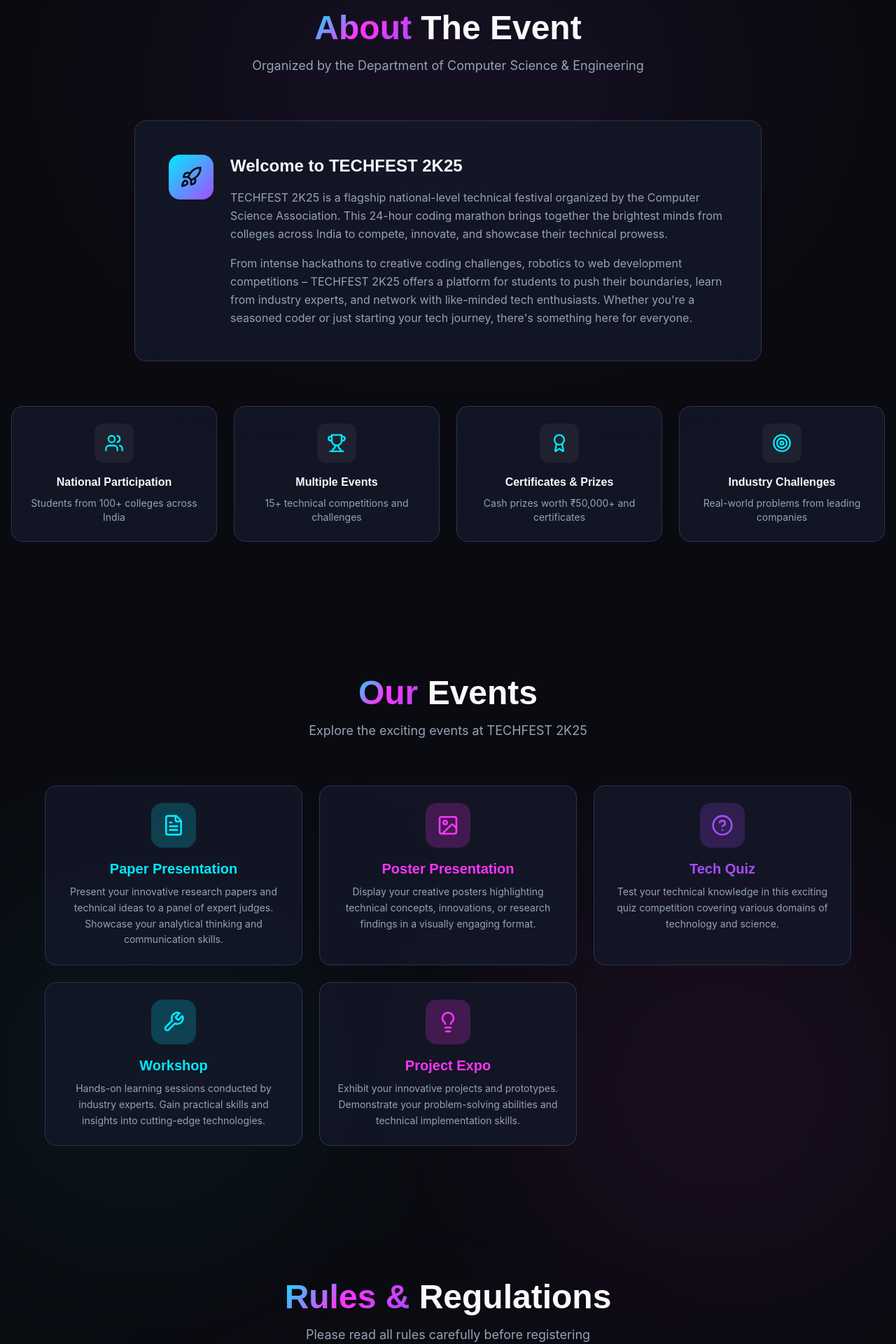
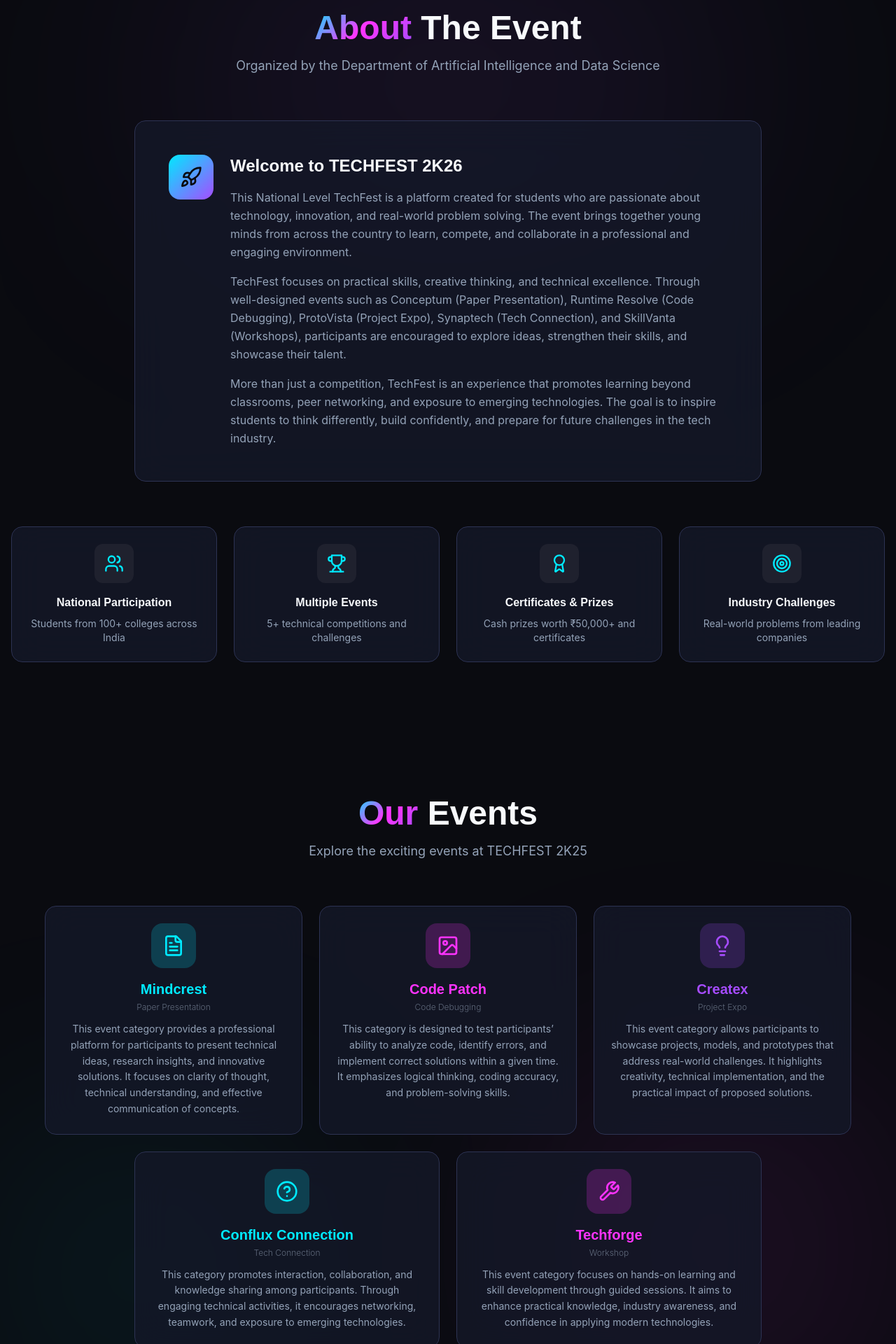
Before and after one commit to techfest2k26/2k26-Website, a React (Vite) app: page / in a window 1280 px wide. Shown: the part 880-2800 px from the top of the page at 70% size. Built offline with nearby package versions, Linux system fonts and the light colour scheme; the HTML template or start-up script is replaced by a standard one.

Commit message:
Updated events, footer, and navigation

```diff
--- a/index.html
+++ b/index.html
@@ -4,6 +4,7 @@
     <meta charset="UTF-8" />
     <meta name="viewport" content="width=device-width, initial-scale=1.0" />
     <title>Tech Fest 2K26</title>
+    <link rel="icon" href="/src/images/AIQUBIT (9).png" type="image/png">
   </head>
 
   <body>
--- a/src/components/AboutSection.tsx
+++ b/src/components/AboutSection.tsx
@@ -10,7 +10,7 @@ const AboutSection = () => {
     {
       icon: Trophy,
       title: "Multiple Events",
-      description: "15+ technical competitions and challenges",
+      description: "5+ technical competitions and challenges",
     },
     {
       icon: Award,
@@ -36,7 +36,7 @@ const AboutSection = () => {
             <span className="neon-text-gradient">About</span> The Event
           </h2>
           <p className="text-muted-foreground text-lg max-w-2xl mx-auto mt-4">
-            Organized by the Department of Computer Science & Engineering
+            Organized by the Department of Artificial Intelligence and Data Science
           </p>
         </div>
 
@@ -49,21 +49,16 @@ const AboutSection = () => {
             <div>
               <h3 className="text-2xl font-heading font-bold text-foreground mb-4 flex items-center gap-3">
                 <Lightbulb className="w-6 h-6 text-neon-cyan md:hidden" />
-                Welcome to TECHFEST 2K25
+                Welcome to TECHFEST 2K26
               </h3>
               <p className="text-muted-foreground leading-relaxed mb-4">
-                TECHFEST 2K25 is a flagship national-level technical festival organized by the
-                Computer Science Association. This 24-hour coding marathon brings together the
-                brightest minds from colleges across India to compete, innovate, and showcase
-                their technical prowess.
+                This National Level TechFest is a platform created for students who are passionate about technology, innovation, and real-world problem solving. The event brings together young minds from across the country to learn, compete, and collaborate in a professional and engaging environment.
+              </p>
+              <p className="text-muted-foreground leading-relaxed mb-4">
+                TechFest focuses on practical skills, creative thinking, and technical excellence. Through well-designed events such as Conceptum (Paper Presentation), Runtime Resolve (Code Debugging), ProtoVista (Project Expo), Synaptech (Tech Connection), and SkillVanta (Workshops), participants are encouraged to explore ideas, strengthen their skills, and showcase their talent.
               </p>
               <p className="text-muted-foreground leading-relaxed">
-                From intense hackathons to creative coding challenges, robotics to web development
-                competitions – TECHFEST 2K25 offers a platform for students to push their boundaries,
-                learn from industry experts, and network with like-minded tech enthusiasts. Whether
-                you're a seasoned coder or just starting your tech journey, there's something here
-                for everyone.
-              </p>
+                More than just a competition, TechFest is an experience that promotes learning beyond classrooms, peer networking, and exposure to emerging technologies. The goal is to inspire students to think differently, build confidently, and prepare for future challenges in the tech industry.              </p>
             </div>
           </div>
         </div>
--- a/src/components/EventDetailsSection.tsx
+++ b/src/components/EventDetailsSection.tsx
@@ -4,32 +4,37 @@ const EventDetailsSection = () => {
   const events = [
     {
       icon: FileText,
-      title: "Paper Presentation",
-      description: "Present your innovative research papers and technical ideas to a panel of expert judges. Showcase your analytical thinking and communication skills.",
+      title: "Mindcrest",
+      formalName: "Paper Presentation",
+      description: "This event category provides a professional platform for participants to present technical ideas, research insights, and innovative solutions. It focuses on clarity of thought, technical understanding, and effective communication of concepts.",
       color: "neon-cyan",
     },
     {
       icon: Image,
-      title: "Poster Presentation",
-      description: "Display your creative posters highlighting technical concepts, innovations, or research findings in a visually engaging format.",
+      title: "Code Patch",
+      formalName: "Code Debugging",
+      description: "This category is designed to test participants’ ability to analyze code, identify errors, and implement correct solutions within a given time. It emphasizes logical thinking, coding accuracy, and problem-solving skills.",
       color: "neon-pink",
     },
     {
-      icon: HelpCircle,
-      title: "Tech Quiz",
-      description: "Test your technical knowledge in this exciting quiz competition covering various domains of technology and science.",
+      icon: Lightbulb,
+      title: "Createx",
+      formalName: "Project Expo",
+      description: "This event category allows participants to showcase projects, models, and prototypes that address real-world challenges. It highlights creativity, technical implementation, and the practical impact of proposed solutions.",
       color: "neon-violet",
     },
     {
-      icon: Wrench,
-      title: "Workshop",
-      description: "Hands-on learning sessions conducted by industry experts. Gain practical skills and insights into cutting-edge technologies.",
+      icon: HelpCircle,
+      title: "Conflux Connection",
+      formalName: "Tech Connection",
+      description: "This category promotes interaction, collaboration, and knowledge sharing among participants. Through engaging technical activities, it encourages networking, teamwork, and exposure to emerging technologies.",
       color: "neon-cyan",
     },
     {
-      icon: Lightbulb,
-      title: "Project Expo",
-      description: "Exhibit your innovative projects and prototypes. Demonstrate your problem-solving abilities and technical implementation skills.",
+      icon: Wrench,
+      title: "Techforge",
+      formalName: "Workshop",
+      description: "This event category focuses on hands-on learning and skill development through guided sessions. It aims to enhance practical knowledge, industry awareness, and confidence in applying modern technologies.",
       color: "neon-pink",
     },
   ];
@@ -73,8 +78,10 @@ const EventDetailsSection = () => {
         </div>
 
         {/* Events Grid */}
-        <div className="grid grid-cols-1 md:grid-cols-2 lg:grid-cols-3 gap-6 max-w-6xl mx-auto">
-          {events.map((event, index) => {
+        <div className="max-w-6xl mx-auto space-y-6">
+          {/* First Row - 3 Cards */}
+          <div className="grid grid-cols-1 md:grid-cols-2 lg:grid-cols-3 gap-6">
+            {events.slice(0, 3).map((event, index) => {
               const colors = colorClasses[event.color as keyof typeof colorClasses];
               return (
                 <div
@@ -87,9 +94,43 @@ const EventDetailsSection = () => {
                       <event.icon className={`w-8 h-8 ${colors.text}`} />
                     </div>
                     <div>
-                    <h4 className={`font-heading font-bold text-xl ${colors.text} mb-2`}>
+                      <h4 className={`font-heading font-bold text-xl ${colors.text} mb-1`}>
                         {event.title}
                       </h4>
+                      <p className="text-xs text-muted-foreground/60 font-light mb-3">
+                        {event.formalName}
+                      </p>
+                      <p className="text-sm text-muted-foreground leading-relaxed">
+                        {event.description}
+                      </p>
+                    </div>
+                  </div>
+                </div>
+              );
+            })}
+          </div>
+
+          {/* Second Row - 2 Cards Centered */}
+          <div className="grid grid-cols-1 md:grid-cols-2 gap-6 max-w-4xl mx-auto">
+            {events.slice(3).map((event, index) => {
+              const colors = colorClasses[event.color as keyof typeof colorClasses];
+              return (
+                <div
+                  key={event.title}
+                  className={`glass-card p-6 group transition-all duration-300 ${colors.border} ${colors.glow}`}
+                  style={{ animationDelay: `${(index + 3) * 0.1}s` }}
+                >
+                  <div className="flex flex-col items-center text-center gap-4">
+                    <div className={`w-16 h-16 rounded-2xl ${colors.bg} flex items-center justify-center transition-transform duration-300 group-hover:scale-110`}>
+                      <event.icon className={`w-8 h-8 ${colors.text}`} />
+                    </div>
+                    <div>
+                      <h4 className={`font-heading font-bold text-xl ${colors.text} mb-1`}>
+                        {event.title}
+                      </h4>
+                      <p className="text-xs text-muted-foreground/60 font-light mb-3">
+                        {event.formalName}
+                      </p>
                       <p className="text-sm text-muted-foreground leading-relaxed">
                         {event.description}
                       </p>
@@ -100,6 +141,7 @@ const EventDetailsSection = () => {
             })}
           </div>
         </div>
+      </div>
     </section>
   );
 };
--- a/src/components/Footer.tsx
+++ b/src/components/Footer.tsx
@@ -1,10 +1,14 @@
 import { Mail, Phone, MapPin, Cpu, Code2 } from "lucide-react";
 
 const Footer = () => {
-  const coordinators = [
-    { name: "John Doe", role: "Event Coordinator", phone: "+91 98765 43210" },
-    { name: "Jane Smith", role: "Technical Lead", phone: "+91 98765 43211" },
-    { name: "Mike Johnson", role: "Registration Head", phone: "+91 98765 43212" },
+  const staffCoordinators = [
+    { name: "Ms.T.Sanmathi", role: "Event Coordinator", phone: "+91 635837 88872" },
+    { name: "Mrs.K.Kiruthika", role: "Technical Lead", phone: "+91 98765 43211" },
+  ];
+
+  const studentCoordinators = [
+    { name: "Deepak U K", role: "Registration Head", phone: "+91 93452 11194" },
+    { name: "Viyash S", role: "Event Manager", phone: "+91 82203 34059" },
   ];
 
   return (
@@ -22,7 +26,7 @@ const Footer = () => {
               </div>
               <div>
                 <h3 className="font-heading font-bold text-xl neon-text-gradient">
-                  TECHFEST 2K25
+                  TECHFEST 2K26
                 </h3>
                 <p className="text-sm text-muted-foreground">
                   A National Level Technical Fest
@@ -30,16 +34,15 @@ const Footer = () => {
               </div>
             </div>
             <p className="text-muted-foreground mb-6 max-w-md">
-              Organized by the Department of Computer Science & Engineering in
-              association with Computer Science Association. Join us for 24 hours
-              of innovation, coding, and competition.
+              Organized by the Department of Artificial Intelligence and Data Science in
+              association with AiQubi Association. Join us for innovation, coding, and competition.
             </p>
             <div className="flex items-center gap-3">
               <div className="w-10 h-10 rounded-lg bg-gradient-to-br from-neon-pink to-neon-violet flex items-center justify-center">
                 <Code2 className="w-5 h-5 text-primary-foreground" />
               </div>
               <span className="font-heading font-semibold text-foreground">
-                CSE Association
+                AiQubit Association
               </span>
             </div>
           </div>
@@ -53,9 +56,9 @@ const Footer = () => {
               <li className="flex items-start gap-3">
                 <MapPin className="w-5 h-5 text-neon-cyan shrink-0 mt-0.5" />
                 <span className="text-muted-foreground text-sm">
-                  ABC College of Engineering<br />
-                  123 Tech Street, Innovation City<br />
-                  State - 123456
+                  Karpagam Academy of Higher Education<br />
+                  Pollachi Main Road, Eachanari Post<br />
+                  Coimbatore - 641 021,<br /> Tamil Nadu, India.
                 </span>
               </li>
               <li className="flex items-center gap-3">
@@ -64,7 +67,7 @@ const Footer = () => {
                   href="mailto:techfest@college.edu"
                   className="text-muted-foreground text-sm hover:text-primary transition-colors"
                 >
-                  techfest@college.edu
+                  techfest2k26@gmail.com
                 </a>
               </li>
             </ul>
@@ -75,21 +78,47 @@ const Footer = () => {
             <h4 className="font-heading font-bold text-lg text-foreground mb-6">
               Event Coordinators
             </h4>
-            <ul className="space-y-4">
-              {coordinators.map((coordinator) => (
+            <div className="grid grid-cols-1 md:grid-cols-2 gap-6">
+              {/* Staff Coordinators */}
+              <div>
+                <h5 className="font-semibold text-sm text-neon-cyan mb-3">Staff Coordinators</h5>
+                <ul className="space-y-3">
+                  {staffCoordinators.map((coordinator) => (
                     <li key={coordinator.name} className="text-sm">
                       <p className="font-semibold text-foreground">{coordinator.name}</p>
-                  <p className="text-muted-foreground">{coordinator.role}</p>
+                      <p className="text-muted-foreground text-xs">{coordinator.role}</p>
                       <a
                         href={`tel:${coordinator.phone.replace(/\s/g, '')}`}
                         className="flex items-center gap-2 text-neon-cyan hover:text-primary transition-colors mt-1"
                       >
-                    <Phone className="w-4 h-4" />
-                    {coordinator.phone}
+                        <Phone className="w-3 h-3" />
+                        <span className="text-xs">{coordinator.phone}</span>
                       </a>
                     </li>
                   ))}
                 </ul>
+              </div>
+
+              {/* Student Coordinators */}
+              <div>
+                <h5 className="font-semibold text-sm text-neon-pink mb-3">Student Coordinators</h5>
+                <ul className="space-y-3">
+                  {studentCoordinators.map((coordinator) => (
+                    <li key={coordinator.name} className="text-sm">
+                      <p className="font-semibold text-foreground">{coordinator.name}</p>
+                      <p className="text-muted-foreground text-xs">{coordinator.role}</p>
+                      <a
+                        href={`tel:${coordinator.phone.replace(/\s/g, '')}`}
+                        className="flex items-center gap-2 text-neon-pink hover:text-primary transition-colors mt-1"
+                      >
+                        <Phone className="w-3 h-3" />
+                        <span className="text-xs">{coordinator.phone}</span>
+                      </a>
+                    </li>
+                  ))}
+                </ul>
+              </div>
+            </div>
           </div>
         </div>
 
@@ -97,7 +126,7 @@ const Footer = () => {
         <div className="mt-16 pt-8 border-t border-glass-border">
           <div className="flex flex-col md:flex-row items-center justify-between gap-4">
             <p className="text-sm text-muted-foreground text-center md:text-left">
-              © 2025 TECHFEST 2K25. All rights reserved. Department of CSE, ABC College.
+              © 2026 TECHFEST 2K26. All rights reserved. Department of AI&DS, Karpagam Academy of Higher Education.
             </p>
             <div className="flex items-center gap-6">
               <a href="#about" className="text-sm text-muted-foreground hover:text-primary transition-colors">
```
Also changed, not shown: src/components/RegistrationSection.tsx (+9 -10 lines), src/components/RulesSection.tsx (+62 -40 lines), 1 other file (tests, documents, lock files or other folders). Lines whose indentation alone changed are shown as unchanged.
